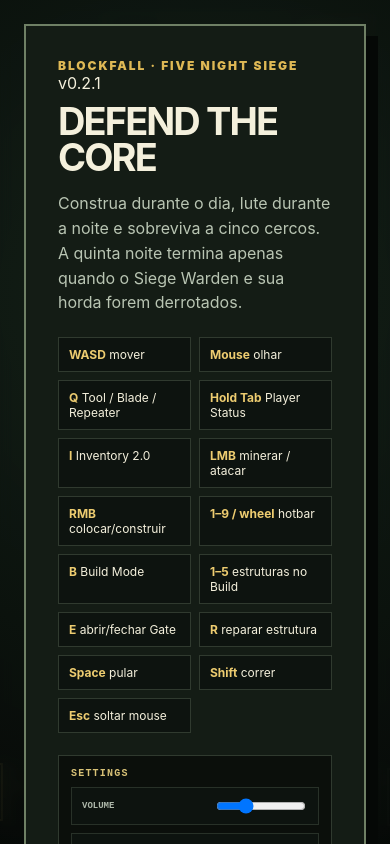
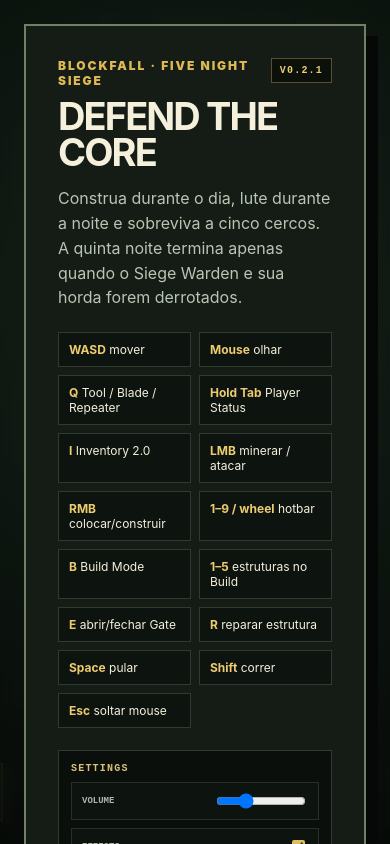
Before and after one commit to EduardoLavall/blockbound, a website built with Vite: page index.html in a window 390 px wide. Built offline with nearby package versions, Linux system fonts and the light colour scheme.

Commit message:
ui: style persistent version labels

```diff
--- a/src/style.css
+++ b/src/style.css
@@ -1538,3 +1538,50 @@ body.reduced-fx #hit-marker {
     overflow-x: auto;
   }
 }
+
+
+/* Version identity ------------------------------------------------------- */
+
+.start-heading-row {
+  display: flex;
+  align-items: center;
+  justify-content: space-between;
+  gap: 16px;
+}
+
+.start-version,
+#game-version-hud {
+  font: 900 10px ui-monospace, monospace;
+  letter-spacing: .12em;
+  text-transform: uppercase;
+  color: #edcc70;
+  border: 1px solid rgba(237, 204, 112, .34);
+  background: rgba(8, 12, 9, .76);
+}
+
+.start-version {
+  flex: 0 0 auto;
+  padding: 6px 8px;
+}
+
+#game-version-hud {
+  position: fixed;
+  z-index: 7;
+  right: 14px;
+  bottom: 12px;
+  padding: 5px 7px;
+  pointer-events: none;
+  opacity: .72;
+}
+
+@media (max-width: 760px) {
+  .start-heading-row {
+    align-items: flex-start;
+  }
+
+  #game-version-hud {
+    right: 8px;
+    bottom: 8px;
+    font-size: 8px;
+  }
+}
```
